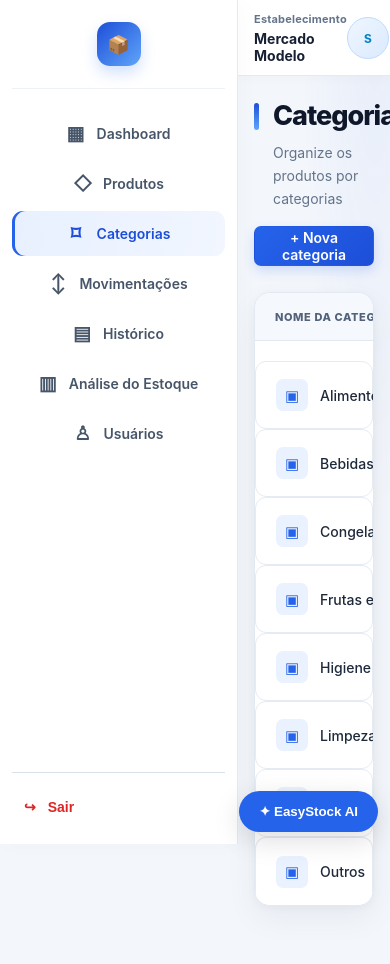
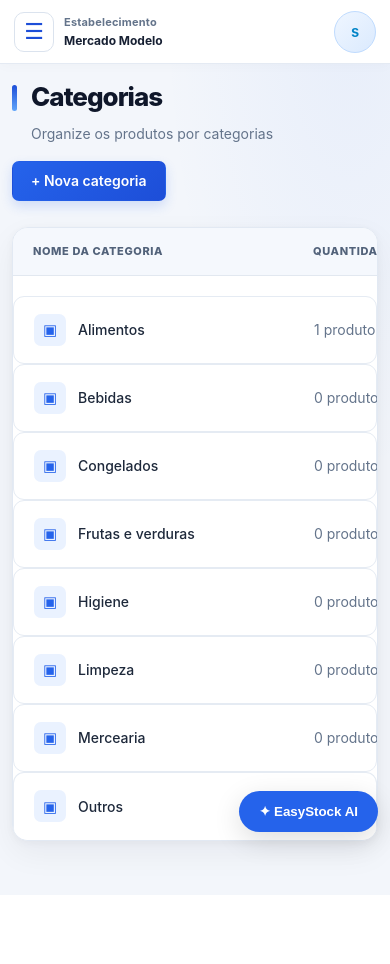
Before and after one commit to Willvsc/EasyStock, a Flask app: page /categorias in a window 390 px wide; the page is wider, and only the part inside the window is pictured. After the commit the page ends 876 px from the top of that part, so only its background shows below. Run offline with Flask 3, Linux system fonts and the light colour scheme; the visitor is signed in with stand-in values (Sample User, id 1); data comes from the database, SQL or seed files in the repository; tables that the repository leaves empty hold one stand-in row (values such as "Sample post").

Commit message:
fix(sprint09): melhora responsividade e navegacao mobile

```diff
--- /dev/null
+++ b/static/mobile-layout.css
@@ -0,0 +1,46 @@
+/* Sprint 09 - BUG-09-04: layout mobile, carregado apos estilos existentes. */
+.mobile-menu-toggle, .mobile-menu-overlay { display: none; }
+@media (max-width: 800px) {
+  html, body { max-width: 100%; overflow-x: clip; }
+  body .app-conteudo { margin-left: 0 !important; width: 100%; min-width: 0; }
+  body .sidebar {
+    position: fixed; inset: 0 auto 0 0; width: min(290px, 85vw) !important;
+    max-width: 85vw; height: 100dvh; z-index: 1201;
+    transform: translateX(-105%); transition: transform .22s ease;
+    visibility: hidden; overflow-y: auto; padding: 12px 12px 18px;
+  }
+  body.mobile-menu-open .sidebar { transform: translateX(0); visibility: visible; }
+  body .sidebar-logo { justify-content: flex-start; }
+  body .sidebar-logo > div:last-child { display: block; }
+  body .sidebar-item { justify-content: flex-start; padding: 0 12px; }
+  body .sidebar-item > span { display: inline-block; }
+  .mobile-menu-toggle {
+    display: inline-flex; flex: 0 0 40px; align-items: center; justify-content: center;
+    width: 40px; height: 40px; border: 1px solid #dbe3ee; border-radius: 10px;
+    background: #fff; color: #1d4ed8; font-size: 22px; cursor: pointer;
+  }
+  .mobile-menu-overlay:not([hidden]) {
+    display: block; position: fixed; inset: 0; z-index: 1200;
+    background: rgba(15,23,42,.48); border: 0; width: 100%; height: 100%; cursor: pointer;
+  }
+  body .topbar { min-height: 64px; height: auto; gap: 10px; padding: 10px 14px; }
+  body .topbar-estabelecimento { min-width: 0; margin-right: auto; }
+  body .topbar-usuario { min-width: 0; }
+  body .usuario-info { display: none; }
+  body .pagina-conteudo { width: 100%; min-width: 0; max-width: 100%; box-sizing: border-box; padding: 20px 14px 36px; }
+  body .pagina-cabecalho, body .analise-cabecalho { flex-wrap: wrap; min-width: 0; }
+  body .dashboard-resumo { grid-template-columns: repeat(2, minmax(0, 1fr)); }
+  body .pagina-conteudo > *, body .pagina-conteudo .card { max-width: 100%; box-sizing: border-box; }
+  body .pagina-conteudo input, body .pagina-conteudo select, body .pagina-conteudo textarea { max-width: 100%; }
+  body .tabela-container, body .table-responsive, body .tabela-responsiva, body .table-wrapper { max-width: 100%; overflow-x: auto; -webkit-overflow-scrolling: touch; }
+  body .modal-overlay > *, body .modal-content { max-width: calc(100vw - 24px); max-height: calc(100dvh - 24px); overflow-y: auto; }
+}
+@media (max-width: 520px) {
+  body .dashboard-resumo { grid-template-columns: minmax(0, 1fr); }
+  body .pagina-cabecalho h1 { font-size: 26px; }
+  body .topbar-estabelecimento strong { font-size: 12px; }
+  body .pagina-conteudo { padding: 18px 12px 32px; }
+}
+@media (prefers-reduced-motion: reduce) {
+  body .sidebar { transition: none; }
+}
--- /dev/null
+++ b/static/mobile-layout.js
@@ -0,0 +1,28 @@
+// Sprint 09: menu acessivel em dispositivos moveis.
+(() => {
+  const toggle = document.getElementById('menuToggle');
+  const overlay = document.getElementById('menuOverlay');
+  const sidebar = document.getElementById('menuLateral');
+  if (!toggle || !overlay || !sidebar) return;
+  const mq = window.matchMedia('(max-width: 800px)');
+  const close = () => {
+    document.body.classList.remove('mobile-menu-open');
+    toggle.setAttribute('aria-expanded', 'false');
+    toggle.setAttribute('aria-label', 'Abrir menu de navegacao');
+    overlay.hidden = true;
+  };
+  const open = () => {
+    document.body.classList.add('mobile-menu-open');
+    toggle.setAttribute('aria-expanded', 'true');
+    toggle.setAttribute('aria-label', 'Fechar menu de navegacao');
+    overlay.hidden = false;
+    sidebar.querySelector('a, button')?.focus();
+  };
+  toggle.addEventListener('click', () => document.body.classList.contains('mobile-menu-open') ? close() : open());
+  overlay.addEventListener('click', () => { close(); toggle.focus(); });
+  document.addEventListener('keydown', e => {
+    if (e.key === 'Escape' && document.body.classList.contains('mobile-menu-open')) { close(); toggle.focus(); }
+  });
+  sidebar.querySelectorAll('a').forEach(link => link.addEventListener('click', close));
+  mq.addEventListener('change', close);
+})();
--- a/templates/base.html
+++ b/templates/base.html
@@ -12,13 +12,14 @@
 
     <link rel="stylesheet" href="{{ url_for('static', filename='style.css') }}">
     <link rel="stylesheet" href="{{ url_for('static', filename='visual-final.css') }}">
+    <link rel="stylesheet" href="{{ url_for('static', filename='mobile-layout.css') }}">
 </head>
 
 <body>
 
     <!-- SIDEBAR -->
 
-    <aside class="sidebar">
+    <aside class="sidebar" id="menuLateral" aria-label="Menu principal">
 
         <div class="sidebar-logo">
 
@@ -97,6 +98,8 @@
     </aside>
 
 
+    <button type="button" class="mobile-menu-overlay" id="menuOverlay" aria-label="Fechar menu" tabindex="-1" hidden></button>
+
     <!-- ÁREA PRINCIPAL -->
 
     <div class="app-conteudo">
@@ -104,6 +107,7 @@
         <!-- CABEÇALHO -->
 
         <header class="topbar">
+            <button type="button" class="mobile-menu-toggle" id="menuToggle" aria-controls="menuLateral" aria-expanded="false" aria-label="Abrir menu de navegação">☰</button>
 
             <div class="topbar-estabelecimento">
 
@@ -191,6 +195,7 @@
     <link rel="stylesheet" href="{{ url_for('static', filename='easystock-ai.css') }}">
     <script defer src="{{ url_for('static', filename='easystock-ai.js') }}"></script>
     <script src="{{ url_for('static', filename='app.js') }}"></script>
+    <script defer src="{{ url_for('static', filename='mobile-layout.js') }}"></script>
 
     <script>
         document.addEventListener("DOMContentLoaded", function () {
```
